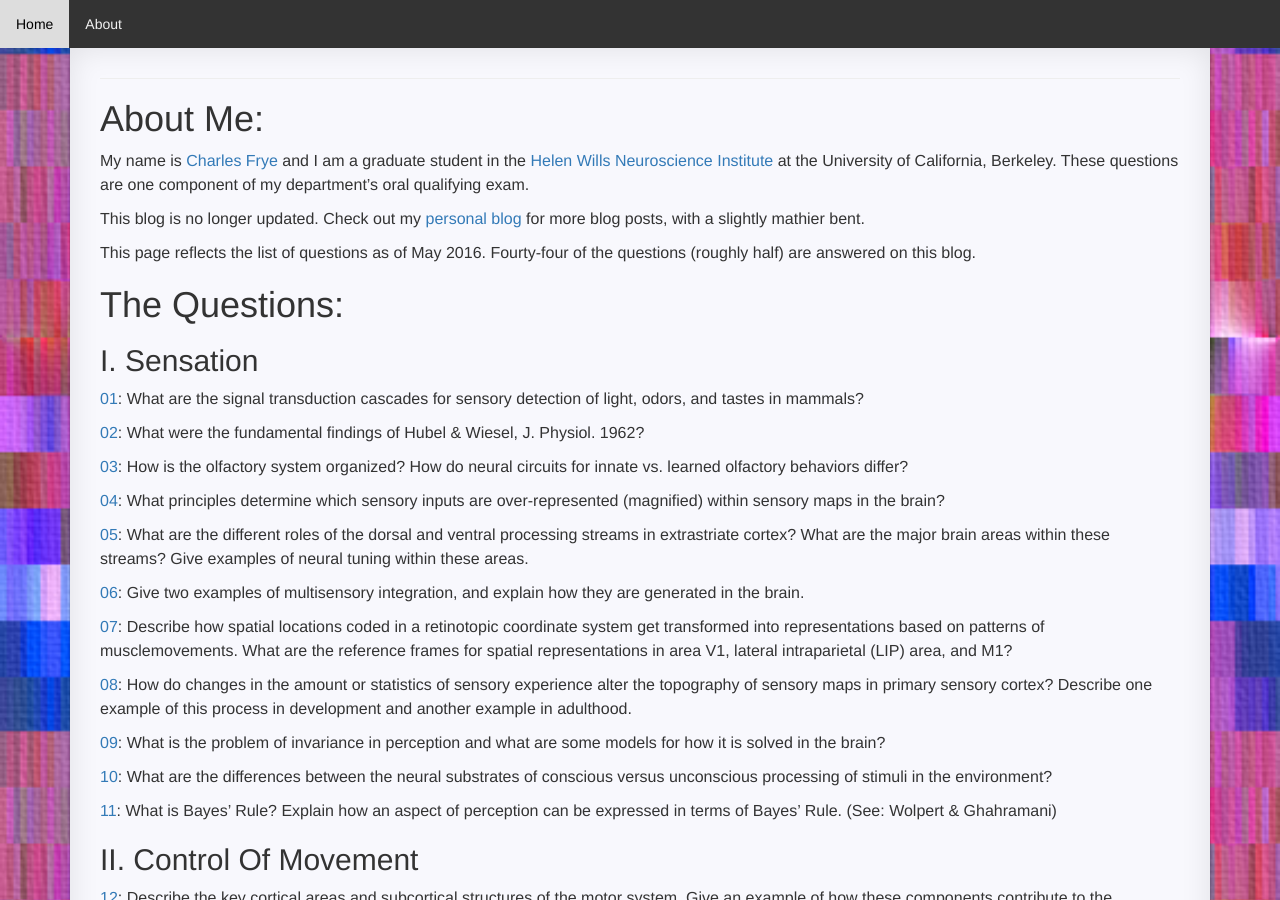
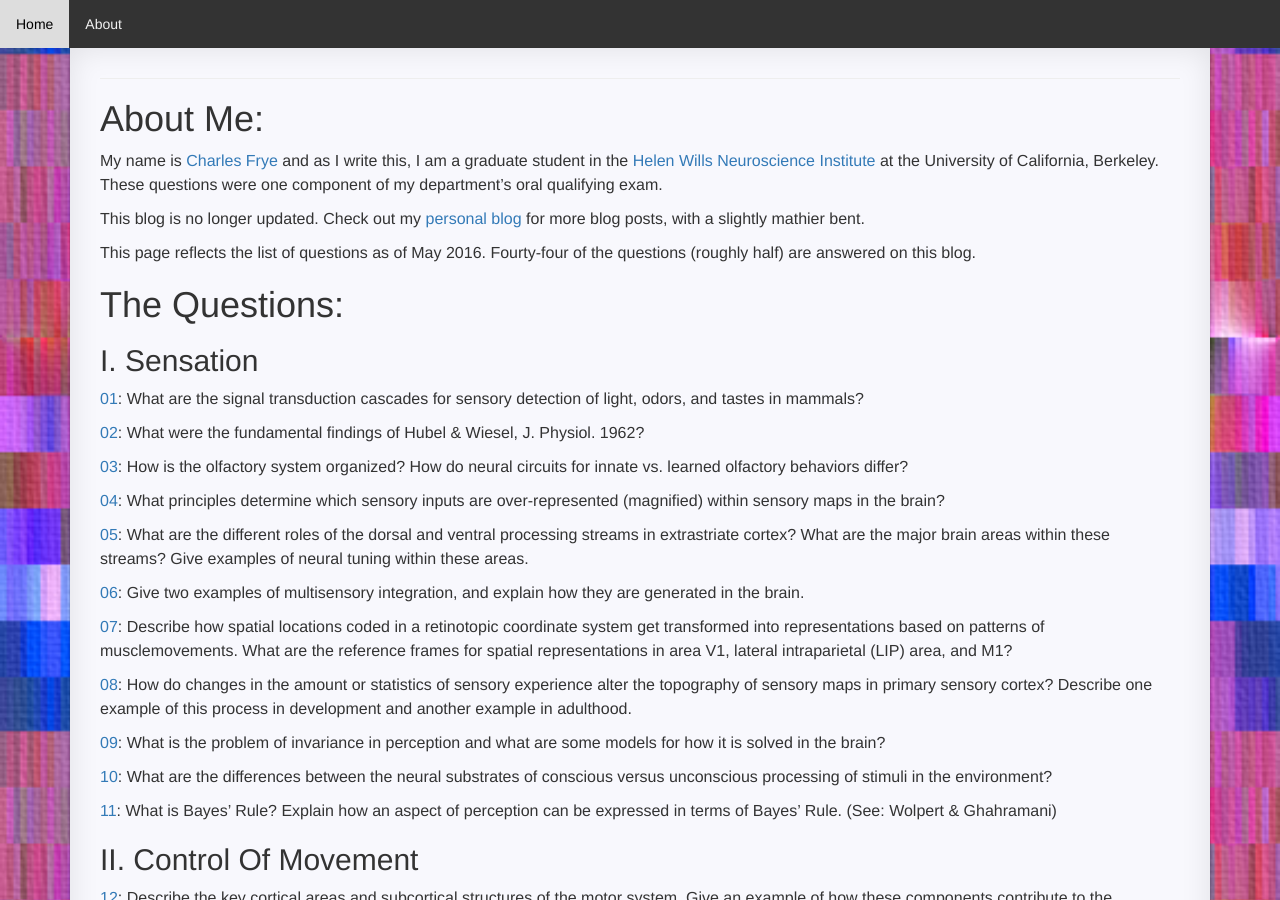
Before and after one commit to charlesfrye/FoundationalNeuroscience, a Jekyll site: the page built from page/about.md, in a window 1280 px wide and 900 px high. Built offline with Jekyll 4.4.1, drawn with Linux system fonts in a browser that asks for light colours; nearby versions of some CDN libraries; a style sheet for code colours, icons or effects is not loaded.

Commit message:
renames pages, fixes jekyll error in index

```diff
--- a/index.html
+++ b/index.html
@@ -86,7 +86,7 @@ layout: default
       <a href="{{'/index.html' | prepend: site.baseurl}}" class="categories-list-item" cate="All">
         All<span class="my-badge"> {{site.posts | size}}</span>
       </a>
-      {% for category in site.categories order:ascending %}
+      {% for category in site.categories %}
         <a href="javascript:;" class="categories-list-item" cate="{{ category | first }}">
 		{{ category | first }} <!-- <span class="my-badge">{{ category | last | size }}</span> -->
         </a>
--- a/pages/about.md
+++ b/page/about.md
@@ -6,8 +6,10 @@ icon: glyphicon-question-sign
 
 # About Me:
 
-My name is [Charles Frye](https://charlesfrye.github.io/about) and I am a graduate student in the [Helen Wills Neuroscience Institute](http://neuroscience.berkeley.edu/) at the University of California, Berkeley.
-These questions are one component of my department's  oral qualifying exam.
+My name is [Charles Frye](https://charlesfrye.github.io/about) and
+as I write this,
+I am a graduate student in the [Helen Wills Neuroscience Institute](http://neuroscience.berkeley.edu/) at the University of California, Berkeley.
+These questions were one component of my department's  oral qualifying exam.
 
 This blog is no longer updated.
 Check out my
```
